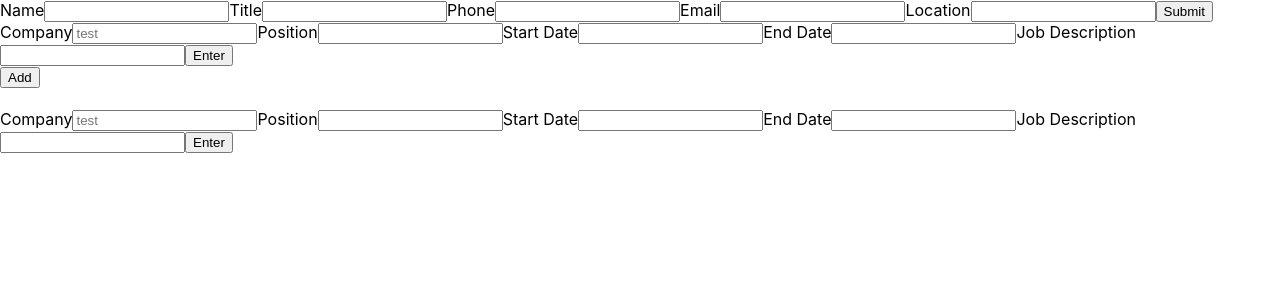
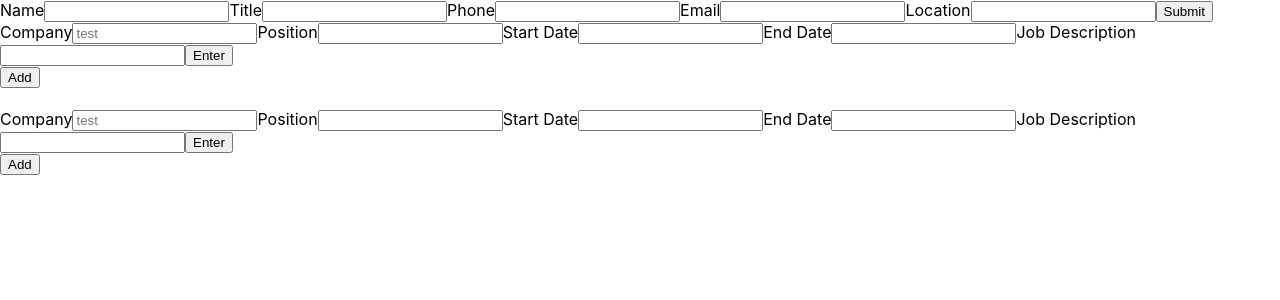
Before and after one commit to thegamelessplayer7/cv-app, a React (Create React App) app: page / in a window 1280 px wide. Shown: the top 300 px of the page. Built offline with nearby package versions, Linux system fonts and the light colour scheme.

Commit message:
Add button functionality fix

```diff
--- a/src/App.js
+++ b/src/App.js
@@ -32,26 +32,12 @@ class App extends Component {
     })
   )}
 
-  // addComponent = () => {
-  //   console.log('test')
-  //   this.setState((state, props) => ({
-  //     componentArray: [...state.componentArray, {company: '', position: '', startDate: '', endDate: '', jobDescription: '', id: uniqid()}],
-
-  //   })
-  // )}
 
   addComponent = (e) => {
     e.preventDefault();
+    console.log('test')
     this.setState((state, props) => ({
-        workArr: [...state.workArr, state.work],
-        work: {
-          company: '',
-          position: '',
-          yearStarted: '',
-          yearEnded: '',
-          description: '',
-          id: uniqid(),
-        },
+      componentArray: [...state.componentArray, {company: '', position: '', startDate: '', endDate: '', jobDescription: '', id: uniqid()}],
     }))}
 
   workHandleChange = (e) => {
@@ -63,12 +49,8 @@ class App extends Component {
             [name]: value,
             id: state.work.id,
         }
-
-
-    }))
-    // console.log(this.state.work);
-    // console.log(this.state.workArr);
-}
+       }))
+  }
 
 
   workOnSubmitTask = (e) => {
@@ -84,19 +66,17 @@ class App extends Component {
           id: uniqid(),
         },
     }))
-}
+  }
 
 
 
   render() {
-    const { work, workArr } = this.state;
+    // const { work, workArr, componentArray } = this.state;
     return (
       <div>
 
         <PersonalRender />
-        <WorkExperience workArr={this.state.workArr} work={this.state.work} handleChange={this.workHandleChange} onSubmitTask={this.workOnSubmitTask} addComponent={this.addComponent} />
-
-
+        <WorkExperience workArr={this.state.workArr} work={this.state.work} componentArray={this.state.componentArray} handleChange={this.workHandleChange} onSubmitTask={this.workOnSubmitTask} addComponent={this.addComponent} />
 
       </div>
     );
@@ -105,56 +85,3 @@ class App extends Component {
 }
 
 export default App;
-
-
-// I need to figure out the proper way to represent my components in this cv-app.
-// I want the add button to produce another Work Experience component, but where do I
-// put the logic for it? Do I put it all in the Work Experience component, everything
-// including the add button? This is what I need to figure out. Is there a way to put
-// the add button inside of the App component and then use it to access the logic from
-// the Work Experience component? Find out on the next episode of DragonBall Z.
-
-
-
-// {
-//   <div>
-//     {this.state.componentArray.map((workInfo) => {
-//       return <div>
-//         <form onSubmit={this.workOnSubmitTask} key={workInfo.id} >
-//               <label>Company</label>
-//               <input type="text" name="company" onChange={this.workHandleChange} value={workInfo.company} ></input>
-//               <label>Position</label>
-//               <input type="text" name="position" onChange={this.workHandleChange} value={workInfo.position}></input>
-//               <label>Start Date</label>
-//               <input type="text" name="yearStarted" onChange={this.workHandleChange} value={workInfo.startDate}></input>
-//               <label>End Date</label>
-//               <input type="text" name="yearEnded" onChange={this.workHandleChange} value={workInfo.endDate}></input>
-//               <label>Job Description</label>
-//               <input type="text" name="description" onChange={this.workHandleChange} value={workInfo.jobDescription}></input>
-//               <button type="submit">Enter</button>
-//               {/* <WorkExperience work={workArr} /> */}
-//         </form>
-
-//      </div>
-//   })
-// }
-
-//       {this.state.componentArray.map((workInfo) => {
-//                           return <h1 key={workInfo.id}>{workInfo.company} {workInfo.position} {workInfo.yearStarted} {workInfo.yearEnded} {workInfo.description}</h1>
-//                       })}
-//       <button key={this.state.component} onClick={this.addComponent}>Add</button>
-
-//   </div>
-// }
-
-
-
-// use this piece of code for creating new form functionality
-// workArr: [...this.state.workArr, {work: ''}],
-
-
-// addComponent = () => {
-//   this.setState({
-//     componentArray: [...this.state.componentArray, {company: '', position: '', startDate: '', endDate: '', jobDescription: '', id: uniqid()}],
-//   })
-// }
--- a/src/Components/WorkExperience.js
+++ b/src/Components/WorkExperience.js
@@ -11,12 +11,9 @@ class WorkExperience extends Component {
         }
     }
 
-
-
     render() {
         return(
             <div>
-
                 <form onSubmit={this.props.onSubmitTask} >
 
                     <label>Company</label>
@@ -47,17 +44,9 @@ class WorkExperience extends Component {
             })}
 
 
-
-
-            {this.props.workArr.map((workInfo) => {
-
-
-                    console.log(this.props.workArr)
+            {this.props.componentArray.map((workInfo) => {
                 return <div>
-
-
                     <form onSubmit={this.props.onSubmitTask} >
-
                         <label>Company</label>
                         <input placeholder="test" value={this.props.company} name="company" onChange={this.props.handleChange} type="text"></input>
                         <label>Position</label>
@@ -69,9 +58,8 @@ class WorkExperience extends Component {
                         <label>Job Description</label>
                         <input value={this.props.description} name="description" onChange={this.props.handleChange} type="text"></input>
                         <button type="submit">Enter</button>
-
-
                     </form>
+                    <button onClick={this.props.addComponent}>Add</button>
                 </div>
 
             })}
@@ -81,57 +69,6 @@ class WorkExperience extends Component {
 
         )
     }
-
-
 }
 
 export default WorkExperience;
-
-
-// When I hit add, two forms are being created. It's building a form from the app.js
-// and the  WorkExperience.js. Fix that. Then pick a way for the new WorkExperience form
-// to be created upon pressing the add button.
-
-
-
-
-
-// {/* <form>
-//                     {this.props.work.map((workInfo) => {
-//                         return <h1 key={workInfo.id}>{workInfo.company} {workInfo.position} {workInfo.yearStarted} {workInfo.yearEnded} {workInfo.description}</h1>
-//                     })}
-//                     <label>Company</label>
-//                     <input placeholder="test" value={this.props.work.company} name="company" onChange={this.props.handleChange} type="text"></input>
-//                     <label>Position</label>
-//                     <input value={this.props.work.position} name="position" onChange={this.props.handleChange} type="text"></input>
-//                     <label>Start Date</label>
-//                     <input value={this.props.work.yearStarted} name="yearStarted" onChange={this.props.handleChange} type="text"></input>
-//                     <label>End Date</label>
-//                     <input value={this.props.work.yearEnded} name="yearEnded" onChange={this.props.handleChange} type="text"></input>
-//                     <label>Job Description</label>
-//                     <input value={this.props.description} name="description" onChange={this.props.handleChange} type="text"></input>
-//                     <button type="submit">Enter</button>
-
-
-//                 </form> */}
-
-
-
-
-
-                // <form onSubmit={this.props.onSubmitTask} >
-
-                //     <label>Company</label>
-                //     <input placeholder="test" value={workInfo.company} name="company" onChange={this.props.handleChange} type="text"></input>
-                //     <label>Position</label>
-                //     <input value={workInfo.position} name="position" onChange={this.props.handleChange} type="text"></input>
-                //     <label>Start Date</label>
-                //     <input value={workInfo.yearStarted} name="yearStarted" onChange={this.props.handleChange} type="text"></input>
-                //     <label>End Date</label>
-                //     <input value={workInfo.yearEnded} name="yearEnded" onChange={this.props.handleChange} type="text"></input>
-                //     <label>Job Description</label>
-                //     <input value={workInfo.description} name="description" onChange={this.props.handleChange} type="text"></input>
-                //     <button type="submit">Enter</button>
-
-
-                // </form>
```
Lines whose indentation alone changed are shown as unchanged.
